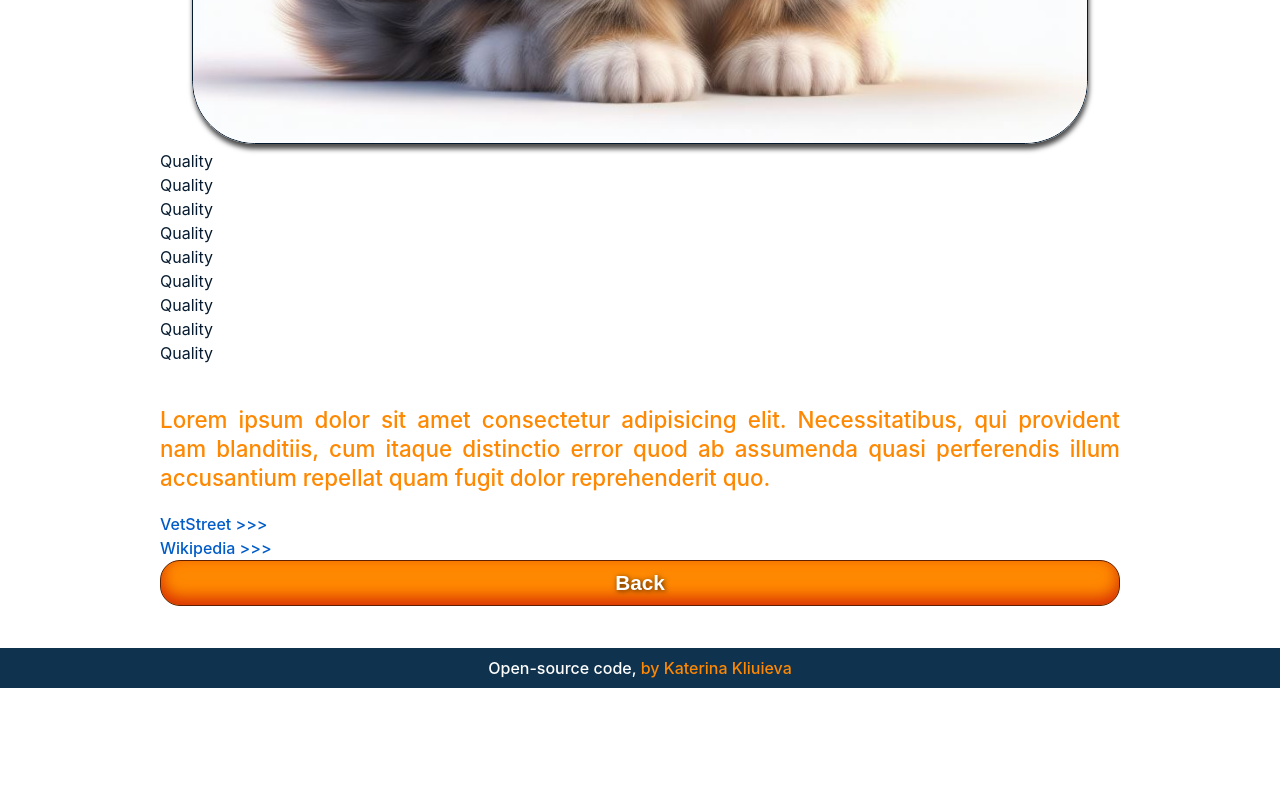
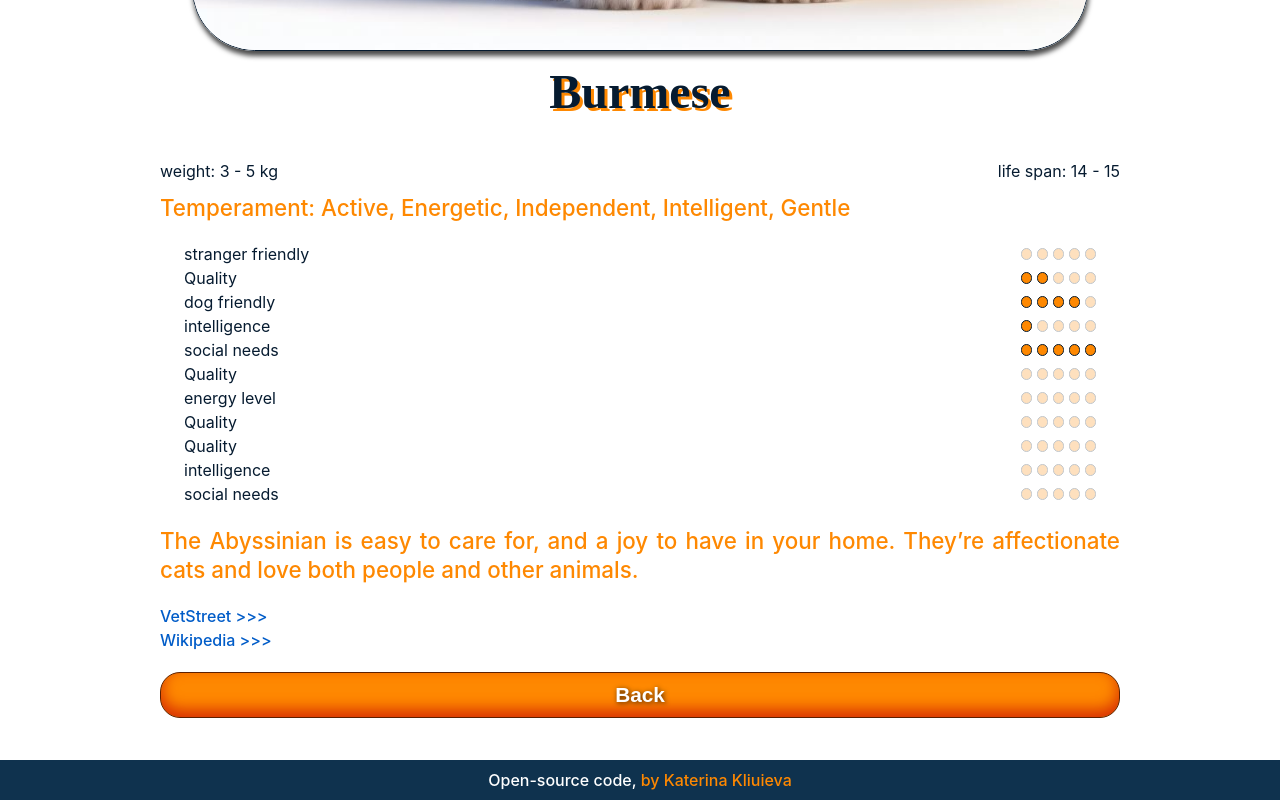
Before and after one commit to KateKlu/CatQuest, a React (Vite) app: page /breed in a window 1280 px wide. Shown: the part 957-1757 px from the top of the page. Before the commit the page ends 1645 px from the top, so only its background shows below. Built offline with nearby package versions, Linux system fonts and the light colour scheme; a web font is replaced by a local one.

Commit message:
refactoring styles

```diff
--- a/src/components/breed-page/BreedDescription.tsx
+++ b/src/components/breed-page/BreedDescription.tsx
@@ -3,12 +3,18 @@ import { CatQualities } from './CatQualities';
 export const BreedDescription = () => {
    return (
       <div className="breed-description">
+         <ul className="general">
+            <li>weight: 3 - 5 kg</li>
+            <li>life span: 14 - 15</li>
+            {/* <li>country of origin: Egypt</li> */}
+         </ul>
+         <p className="description">
+            Temperament: Active, Energetic, Independent, Intelligent, Gentle
+         </p>
          <CatQualities />
          <p className="description">
-            Lorem ipsum dolor sit amet consectetur adipisicing elit.
-            Necessitatibus, qui provident nam blanditiis, cum itaque distinctio
-            error quod ab assumenda quasi perferendis illum accusantium repellat
-            quam fugit dolor reprehenderit quo.
+            The Abyssinian is easy to care for, and a joy to have in your home.
+            They’re affectionate cats and love both people and other animals.
          </p>
          <ul className="sorce-links">
             <li>
--- a/src/components/breed-page/BreedPage.tsx
+++ b/src/components/breed-page/BreedPage.tsx
@@ -5,8 +5,8 @@ import './breed-page.css';
 function BreedPage() {
    return (
       <div className="container breed-page">
+         <PhotoSlider />
          <h1 className="breed-name">Burmese</h1>
-         <PhotoSlider />
          <BreedDescription />
          <button className="btn">Back</button>
       </div>
--- a/src/components/breed-page/CatQualities.tsx
+++ b/src/components/breed-page/CatQualities.tsx
@@ -1,15 +1,118 @@
 export const CatQualities = () => {
    return (
-      <ul className="cat-qualities">
-         <li>Quality</li>
-         <li>Quality</li>
-         <li>Quality</li>
-         <li>Quality</li>
-         <li>Quality</li>
-         <li>Quality</li>
-         <li>Quality</li>
-         <li>Quality</li>
-         <li>Quality</li>
-      </ul>
+      <>
+         <ul className="characteristics-list">
+            <li className="breed-characteristic">
+               stranger friendly
+               <div className="points-block">
+                  <div className="point" />
+                  <div className="point" />
+                  <div className="point" />
+                  <div className="point" />
+                  <div className="point" />
+               </div>
+            </li>
+            <li className="breed-characteristic">
+               Quality{' '}
+               <div className="points-block">
+                  <div className="point active-point" />
+                  <div className="point active-point" />
+                  <div className="point" />
+                  <div className="point" />
+                  <div className="point" />
+               </div>
+            </li>
+            <li className="breed-characteristic">
+               dog friendly{' '}
+               <div className="points-block">
+                  <div className="point active-point" />
+                  <div className="point active-point" />
+                  <div className="point active-point" />
+                  <div className="point active-point" />
+                  <div className="point" />
+               </div>
+            </li>
+            <li className="breed-characteristic">
+               intelligence{' '}
+               <div className="points-block">
+                  <div className="point active-point" />
+                  <div className="point" />
+                  <div className="point" />
+                  <div className="point" />
+                  <div className="point" />
+               </div>
+            </li>
+            <li className="breed-characteristic">
+               social needs{' '}
+               <div className="points-block">
+                  <div className="point active-point" />
+                  <div className="point active-point" />
+                  <div className="point active-point" />
+                  <div className="point active-point" />
+                  <div className="point active-point" />
+               </div>
+            </li>
+            <li className="breed-characteristic">
+               Quality{' '}
+               <div className="points-block">
+                  <div className="point" />
+                  <div className="point" />
+                  <div className="point" />
+                  <div className="point" />
+                  <div className="point" />
+               </div>
+            </li>
+            <li className="breed-characteristic">
+               energy level{' '}
+               <div className="points-block">
+                  <div className="point" />
+                  <div className="point" />
+                  <div className="point" />
+                  <div className="point" />
+                  <div className="point" />
+               </div>
+            </li>
+            <li className="breed-characteristic">
+               Quality{' '}
+               <div className="points-block">
+                  <div className="point" />
+                  <div className="point" />
+                  <div className="point" />
+                  <div className="point" />
+                  <div className="point" />
+               </div>
+            </li>
+            <li className="breed-characteristic">
+               Quality{' '}
+               <div className="points-block">
+                  <div className="point" />
+                  <div className="point" />
+                  <div className="point" />
+                  <div className="point" />
+                  <div className="point" />
+               </div>
+            </li>
+            <li className="breed-characteristic">
+               intelligence{' '}
+               <div className="points-block">
+                  <div className="point" />
+                  <div className="point" />
+                  <div className="point" />
+                  <div className="point" />
+                  <div className="point" />
+               </div>
+            </li>
+            <li className="breed-characteristic">
+               social needs{' '}
+               <div className="points-block">
+                  <div className="point" />
+                  <div className="point" />
+                  <div className="point" />
+                  <div className="point" />
+                  <div className="point" />
+               </div>
+            </li>
+         </ul>
+      </>
    );
 };
--- a/src/components/breed-page/breed-page.css
+++ b/src/components/breed-page/breed-page.css
@@ -8,15 +8,52 @@
    display: block;
    margin: 0 auto;
    border-radius: 7%;
-   margin-bottom: 5px;
+   margin-bottom: 15px;
    max-width: 70vw;
    max-height: 70vw;
    object-fit: cover;
 }
 
+.general {
+   display: flex;
+   flex-wrap: wrap;
+   justify-content: space-between;
+   margin-bottom: 10px;
+}
+
 .description {
    text-align: justify;
    line-height: 1.3;
+}
+
+.breed-characteristic,
+.points-block {
+   display: flex;
+   justify-content: space-between;
+   align-items: center;
+}
+
+.characteristics-list {
+   padding: 0 1.5rem;
+   margin-bottom: 20px;
+}
+
+.point {
+   border-radius: 100%;
+   border: 1px solid var(--dark-color);
+   background-color: var(--orange);
+   opacity: 25%;
+   width: 0.7rem;
+   height: 0.7rem;
+   margin-left: 0.3rem;
+}
+
+.active-point {
+   opacity: 100%;
+}
+
+.sorce-links {
+   margin-bottom: 20px;
 }
 
 /*  Media screen  */
--- a/src/components/search-page/search-page.css
+++ b/src/components/search-page/search-page.css
@@ -11,7 +11,6 @@
 
 .cat-qualities {
    margin-bottom: 40px;
-   list-style: none;
 }
 
 .cat-quality-input {
```
